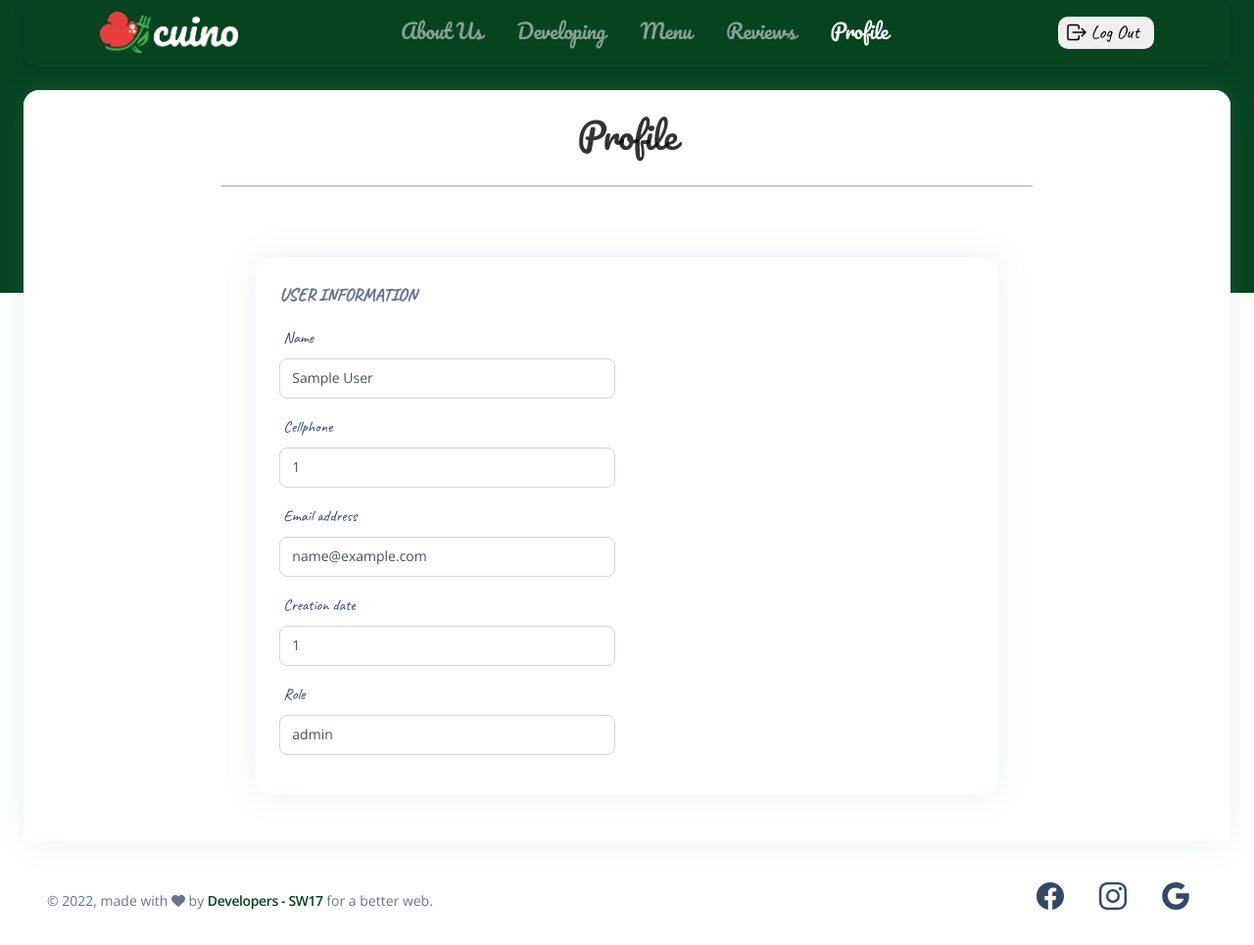
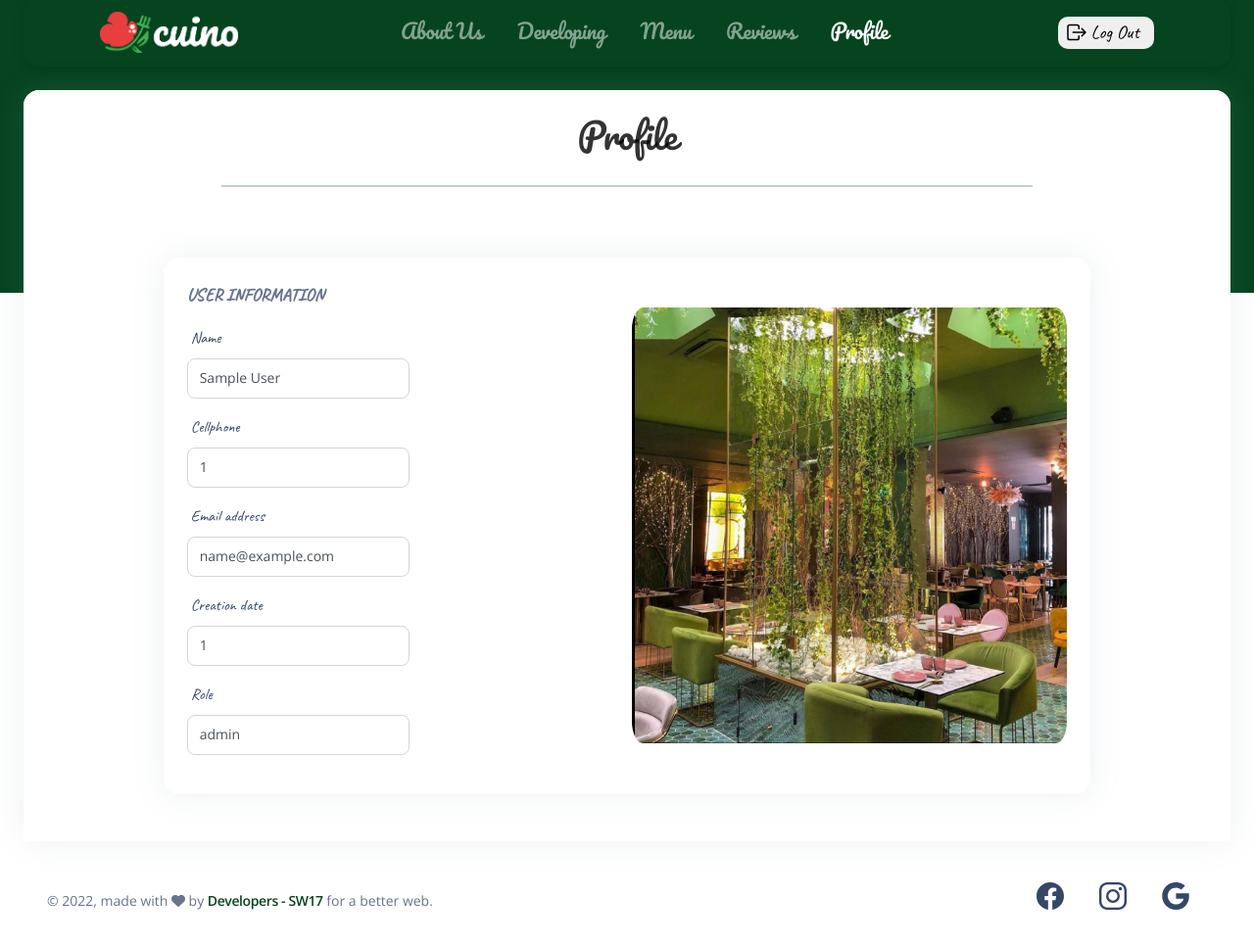
Before and after one commit to Adro312/Cuino-Website, a CodeIgniter app: page /Cuino/index.php/Pages/Profile in a window 1280 px wide. Shown: the part 25-990 px from the top of the page at 98% size. Run offline with CodeIgniter, Linux system fonts and the light colour scheme; the visitor is signed in with stand-in values (Sample User, id 1); some libraries are stand-ins or nearby versions.

Commit message:
No se pudo centrar el formulario asi que puse una img

```diff
--- a/application/views/pages/about_us.php
+++ b/application/views/pages/about_us.php
@@ -45,7 +45,7 @@
                         with a clean and sophisticated design, managed to create an atmosphere that
                         escapes from San Jose Iturbide. Ornamentation, reflections and geometry
                         play an important role in the construction of a timeless environment, which refers us
-                        }to the aesthetics of art, and in turn, has design touches that place us in the current
+                        to the aesthetics of art, and in turn, has design touches that place us in the current
                         context, and intensify the contrast. of nature and the city. The clean and natural
                         design that characterizes this project can be seen in its kitchen, a mixture of a brasserie
                         and a steakhouse, with simple dishes but with the impeccable technique of Chilango chef
--- a/application/views/pages/menu.php
+++ b/application/views/pages/menu.php
@@ -34,7 +34,7 @@
         <div class="col-12">
           <div class="card mb-4">
             <div class="card-header pb-0">
-              <h2 style="text-align: center; color: rgba(0, 0, 0, 0.800);">Titulo de la pagina</h2>
+              <h2 style="text-align: center; color: rgba(0, 0, 0, 0.800);">Le Menu</h2>
               <hr style="border: 1px solid #064420; width: 70%; margin: 30px auto 0px auto;">
             </div>
             <section class="row">
--- a/application/views/pages/profile.php
+++ b/application/views/pages/profile.php
@@ -44,11 +44,12 @@
               <div class="main-content position-relative max-height-vh-100 h-100">
                 <div class="container-fluid py-4">
                   <div class="my-details"> <!-- Centra el contenido del formulario -->
-                    <div class="col-md-8">
+                    <div class="col-md-10">
                       <div class="card">
-                        <div class="card-body">
+                        <div class="card-body my-details2">
+                          <div class="row">
                             <p class="text-uppercase fw-bold text-lg">User Information</p>
-                          <div class="row">
+                            <div class="row-2">
                               <div class="col-md-6">
                                 <div class="form-group">
                                   <label for="example-text-input" class="form-control-label text-cuino">Name</label>
@@ -56,7 +57,7 @@
                                 </div>
                               </div>
                             </div>
-                          <div class="row">
+                            <div class="row-2">
                               <div class="col-md-6">
                                 <div class="form-group">
                                   <label for="example-text-input" class="form-control-label text-cuino">Cellphone</label>
@@ -64,7 +65,7 @@
                                 </div>
                               </div>
                             </div>
-                          <div class="row">
+                            <div class="row-2">
                               <div class="col-md-6">
                                 <div class="form-group">
                                   <label for="example-text-input" class="form-control-label text-cuino">Email address</label>
@@ -72,7 +73,7 @@
                                 </div>
                               </div>
                             </div>
-                          <div class="row">
+                            <div class="row-2">
                               <div class="col-md-6">
                                 <div class="form-group">
                                   <label for="example-text-input" class="form-control-label text-cuino">Creation date</label>
@@ -80,7 +81,7 @@
                                 </div>
                               </div>
                             </div>
-                          <div class="row">
+                            <div class="row-2">
                               <div class="col-md-6">
                                 <div class="form-group">
                                   <label for="example-text-input" class="form-control-label text-cuino">Role</label>
@@ -89,7 +90,13 @@
                               </div>
                             </div>
                           </div>
+
+                          <div class="row">
+                            <img src="<?=base_url('assets/img/comida/img-perfil2.jpeg');?>" alt="" class="img-perfil">
                           </div>
+                        </div>
+                      </div>
+
                     </div>
 
                   </div>
--- a/assets/css/myStyles.css
+++ b/assets/css/myStyles.css
@@ -67,6 +67,12 @@ a:hover {
     align-items: center;
     margin-right: auto;
     margin-left: auto;
+}
+
+.my-details2 {
+    display: flex;
+    justify-content: center;
+    align-items: center;
 }
 
 .btn-primary {
@@ -174,6 +180,11 @@ a:hover {
     }
     .icono-cuino-grande {
         width: 100%;
+    }
+
+    .img-perfil {
+        width: 100%;
+        border-radius: 5%;
     }
     .ul-menu-cuino{
         width: 70%;
@@ -329,6 +340,10 @@ a:hover {
         align-items: center;
         width: 10%;
     }
+    .img-perfil {
+        width: 0%;
+        display: none;
+    }
 }
 
 @media screen and (min-width: 0px) and (max-width: 664px) {
@@ -436,4 +451,16 @@ a:hover {
         align-items: flex-start;
         width: 32%;
     }
+    .img-perfil {
+        width: 0%;
+        display: none;
+    }
+    .my-details2 {
+        display: flex;
+        justify-content: center;
+        align-items: center;
+        /* margin-left: -25px;    */
+        margin-right: 20px;
+        margin-left: auto;
+    }
 }
```
Also changed, not shown: assets/img/comida/img-perfil2.jpeg (added). Lines whose indentation alone changed are shown as unchanged.
